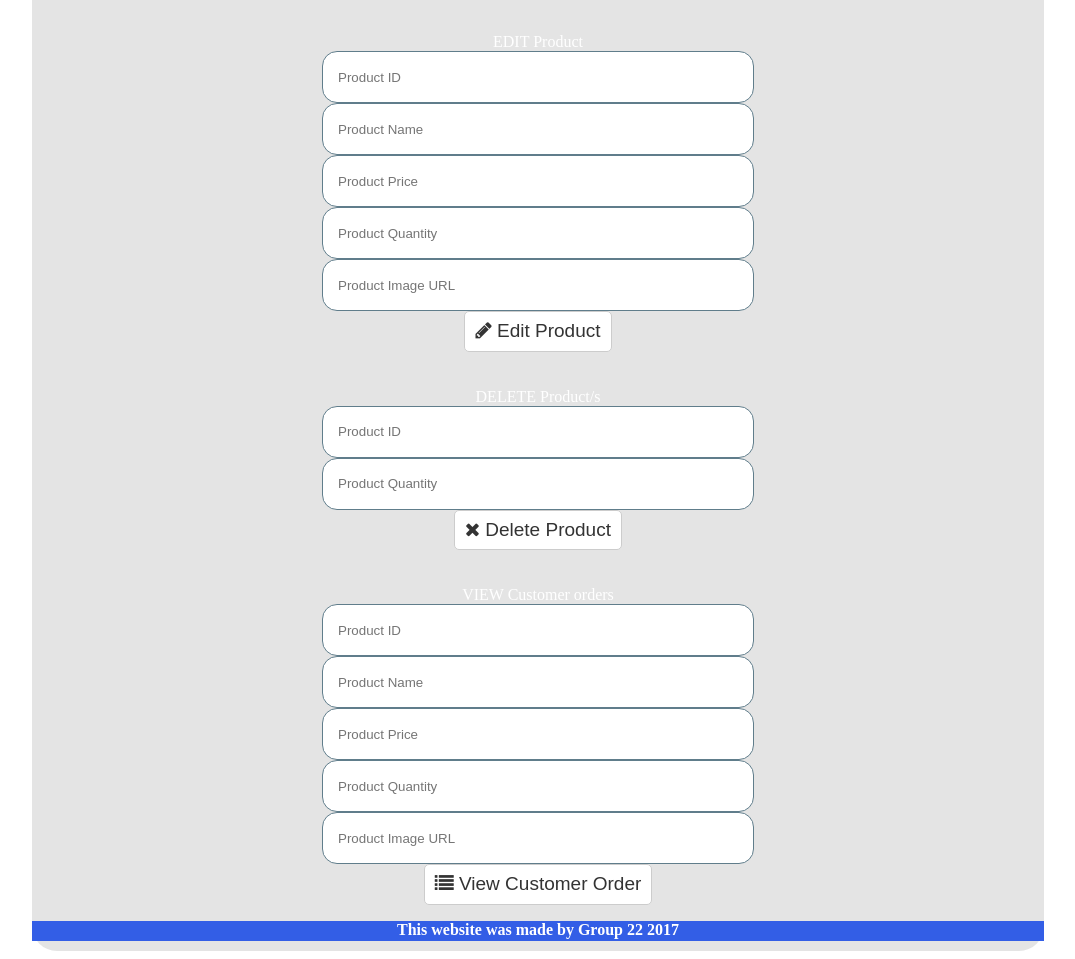
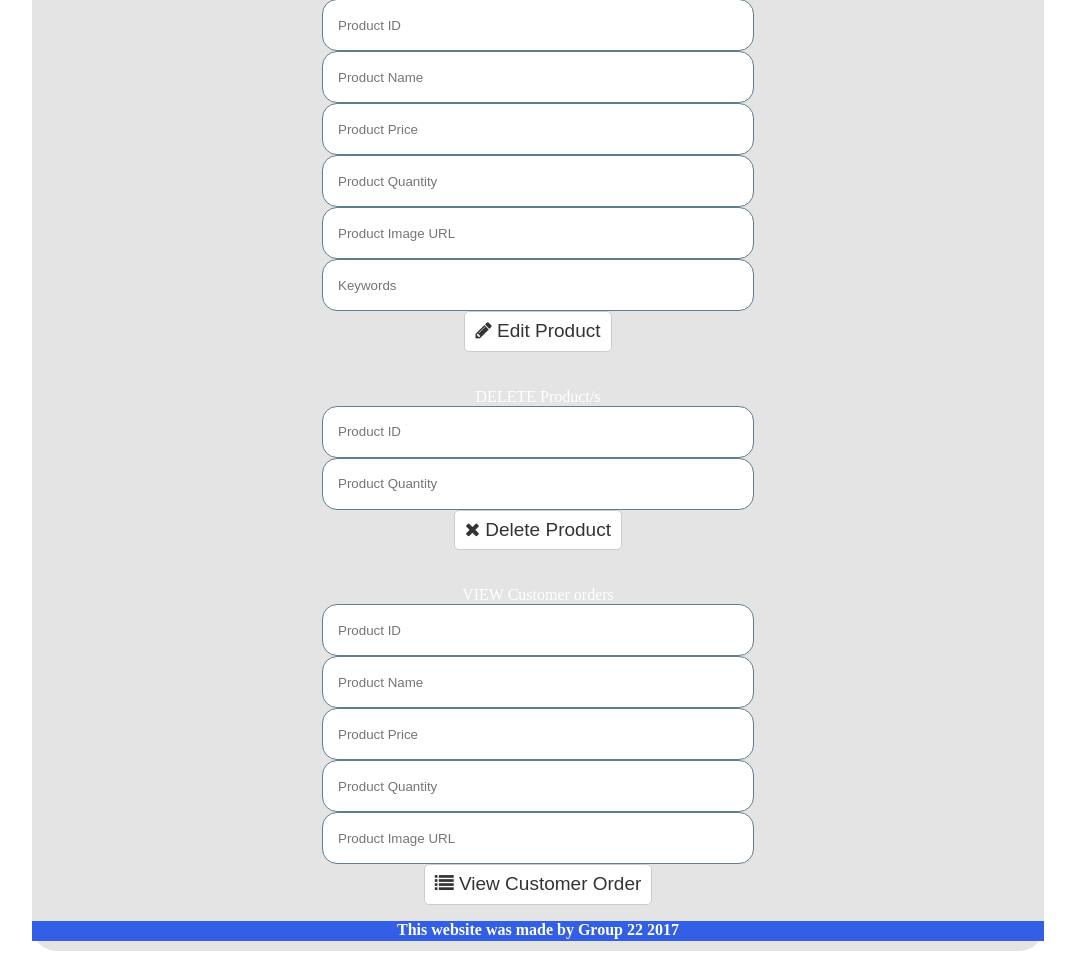
Before and after one commit to HumzahJavid/Watch-Shop, a PHP site: page /CMS/CMS.php in a window 1280 px wide. Shown: the part 801-1760 px from the top of the page, without its empty margins (102-1177 px from the left). Run offline with PHP 8.4, Linux system fonts and the light colour scheme; some libraries are stand-ins or nearby versions.

Commit message:
Keywords and custom productID
Adding in keyword field in various other pages, as it was incomplete.

Using custom ID 'productID' in all product pages

```diff
--- a/CMS/CMS.php
+++ b/CMS/CMS.php
@@ -16,8 +16,6 @@ outputBannerNavigation("CMS");
 	ADD Product
 			<br>
 			<form action="/CMS/addProduct.php" method="post">
-			 <input style="width:400px;height:20px" id="Search" type="text" name="ID" placeholder="Product ID">
-			<br>
 	        <input style="width:400px;height:20px" id="Search" type="text" name="name" placeholder="Product Name">
 	        <br>
 	        <input style="width:400px;height:20px" id="Search" type="text" name="price" placeholder="Product Price">
@@ -26,7 +24,7 @@ outputBannerNavigation("CMS");
 			<br>
 	        <input style="width:400px;height:20px" id="Search" type="text" name="url" placeholder="Product Image URL">
 			<br>
-			<input style="width:400px;height:20px" id="Search" type="text" name="test" placeholder="Keywords">
+			<input style="width:400px;height:20px" id="Search" type="text" name="keyword" placeholder="Keywords">
 			<br>
 			<button type="submit" class="CMSButton" value="">
         <link rel="stylesheet" href="https://maxcdn.bootstrapcdn.com/font-awesome/4.4.0/css/font-awesome.min.css">
@@ -37,7 +35,7 @@ outputBannerNavigation("CMS");
 			VIEW Product/s
 			<br>
 			<form action="/CMS/viewProduct.php" method="post">
-	        <input style="width:400px;height:20px" id="Search" type="text" name="_id" placeholder="Product ID">
+	        <input style="width:400px;height:20px" id="Search" type="text" name="productID" placeholder="Product ID">
 	        <br>
 		    <button type="submit" class="CMSButton" value="">
         <link rel="stylesheet" href="https://maxcdn.bootstrapcdn.com/font-awesome/4.4.0/css/font-awesome.min.css">
@@ -50,15 +48,17 @@ outputBannerNavigation("CMS");
 			<br>
 
 			<form action="/CMS/editProduct.php" method="post">
-			<input style="width:400px;height:20px" id="Search" type="text" name="search" placeholder="Product ID">
+			<input style="width:400px;height:20px" id="Search" type="text" name="productID" placeholder="Product ID">
 			<br>
-	        <input style="width:400px;height:20px" id="Search" type="text" name="search" placeholder="Product Name">
+	        <input style="width:400px;height:20px" id="Search" type="text" name="name" placeholder="Product Name">
 	        <br>
-	        <input style="width:400px;height:20px" id="Search" type="text" name="search" placeholder="Product Price">
+	        <input style="width:400px;height:20px" id="Search" type="text" name="price" placeholder="Product Price">
 			<br>
-	        <input style="width:400px;height:20px" id="Search" type="text" name="search" placeholder="Product Quantity">
+	        <input style="width:400px;height:20px" id="Search" type="text" name="quantity" placeholder="Product Quantity">
 			<br>
-	        <input style="width:400px;height:20px" id="Search" type="text" name="search" placeholder="Product Image URL">
+	        <input style="width:400px;height:20px" id="Search" type="text" name="url" placeholder="Product Image URL">
+			<br>
+			<input style="width:400px;height:20px" id="Search" type="text" name="keyword" placeholder="Keywords">
 			<br>
 			<button type="submit" class="CMSButton" value="" >
         <link rel="stylesheet" href="https://maxcdn.bootstrapcdn.com/font-awesome/4.4.0/css/font-awesome.min.css">
@@ -69,11 +69,10 @@ outputBannerNavigation("CMS");
 			<br>
 			DELETE Product/s
 			<br>
-
 			<form action="/CMS/deleteProduct.php" method="post">
-	        <input style="width:400px;height:20px" id="Search" type="text" name="search" placeholder="Product ID">
+	        <input style="width:400px;height:20px" id="Search" type="text" name="productID" placeholder="Product ID">
 	        <br>
-	        <input style="width:400px;height:20px" id="Search" type="text" name="search" placeholder="Product Quantity">
+	        <input style="width:400px;height:20px" id="Search" type="text" name="quantity" placeholder="Product Quantity">
 			<br>
 		 <button type="submit" class="CMSButton" onclick="">
         <link rel="stylesheet" href="https://maxcdn.bootstrapcdn.com/font-awesome/4.4.0/css/font-awesome.min.css">
@@ -86,15 +85,15 @@ outputBannerNavigation("CMS");
 			<br>
 
 			<form action="/CMS/viewCustomerOrder.php" method="post">
-			<input style="width:400px;height:20px" id="Search" type="text" name="search" placeholder="Product ID">
+			<input style="width:400px;height:20px" id="Search" type="text" name="productID" placeholder="Product ID">
 			<br>
-	        <input style="width:400px;height:20px" id="Search" type="text" name="search" placeholder="Product Name">
+	        <input style="width:400px;height:20px" id="Search" type="text" name="name" placeholder="Product Name">
 	        <br>
-	        <input style="width:400px;height:20px" id="Search" type="text" name="search" placeholder="Product Price">
+	        <input style="width:400px;height:20px" id="Search" type="text" name="price" placeholder="Product Price">
 			<br>
-	        <input style="width:400px;height:20px" id="Search" type="text" name="search" placeholder="Product Quantity">
+	        <input style="width:400px;height:20px" id="Search" type="text" name="quantity" placeholder="Product Quantity">
 			<br>
-	        <input style="width:400px;height:20px" id="Search" type="text" name="search" placeholder="Product Image URL">
+	        <input style="width:400px;height:20px" id="Search" type="text" name="url" placeholder="Product Image URL">
 			<br>
 			<button type="submit" class="CMSButton" value="" >
         <link rel="stylesheet" href="https://maxcdn.bootstrapcdn.com/font-awesome/4.4.0/css/font-awesome.min.css">
```
Also changed, not shown: CMS/addProduct.php (+5 -6 lines), CMS/editProduct.php (+6 -11 lines), CMS/updateProduct.php (+7 -7 lines), CMS/viewProduct.php (+11 -3 lines).
